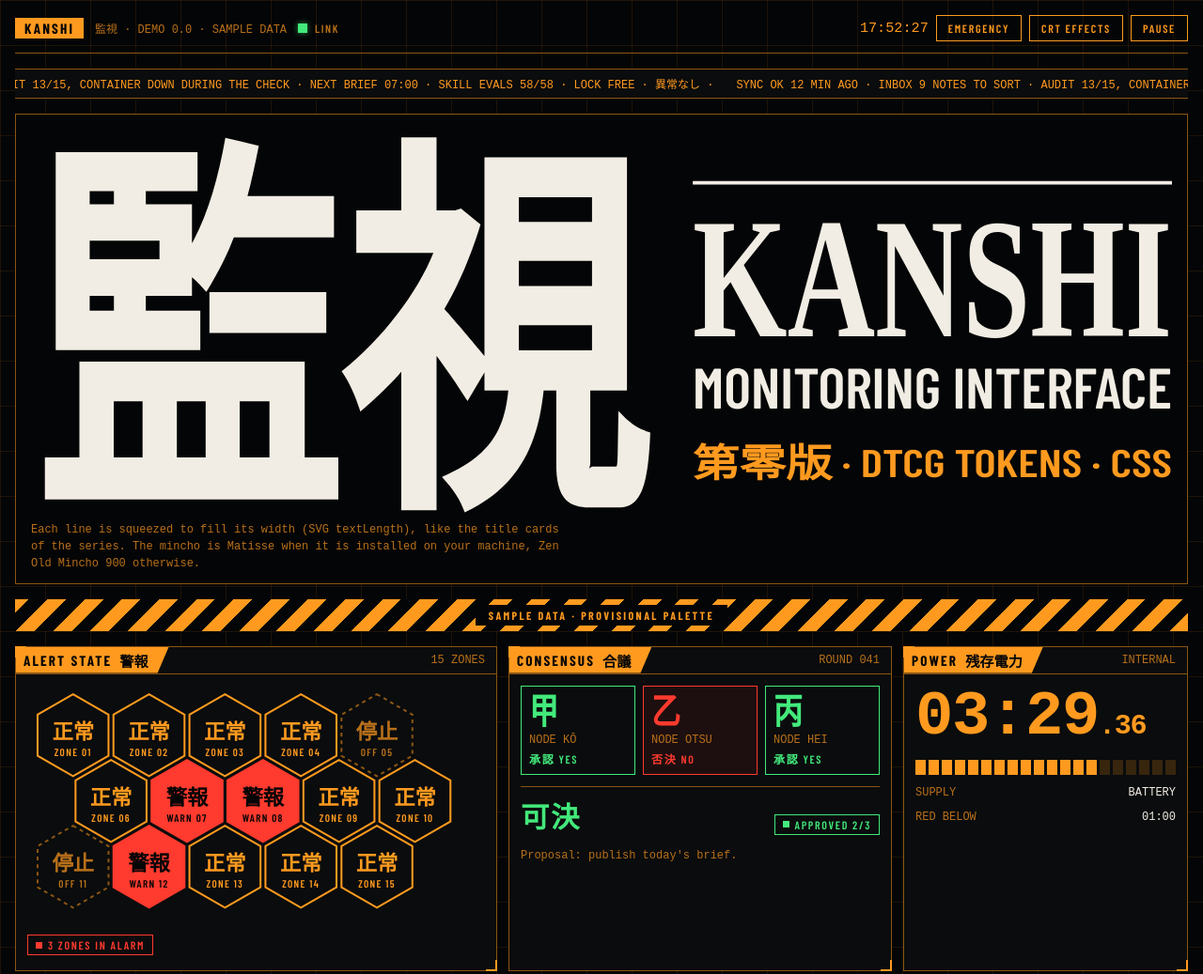
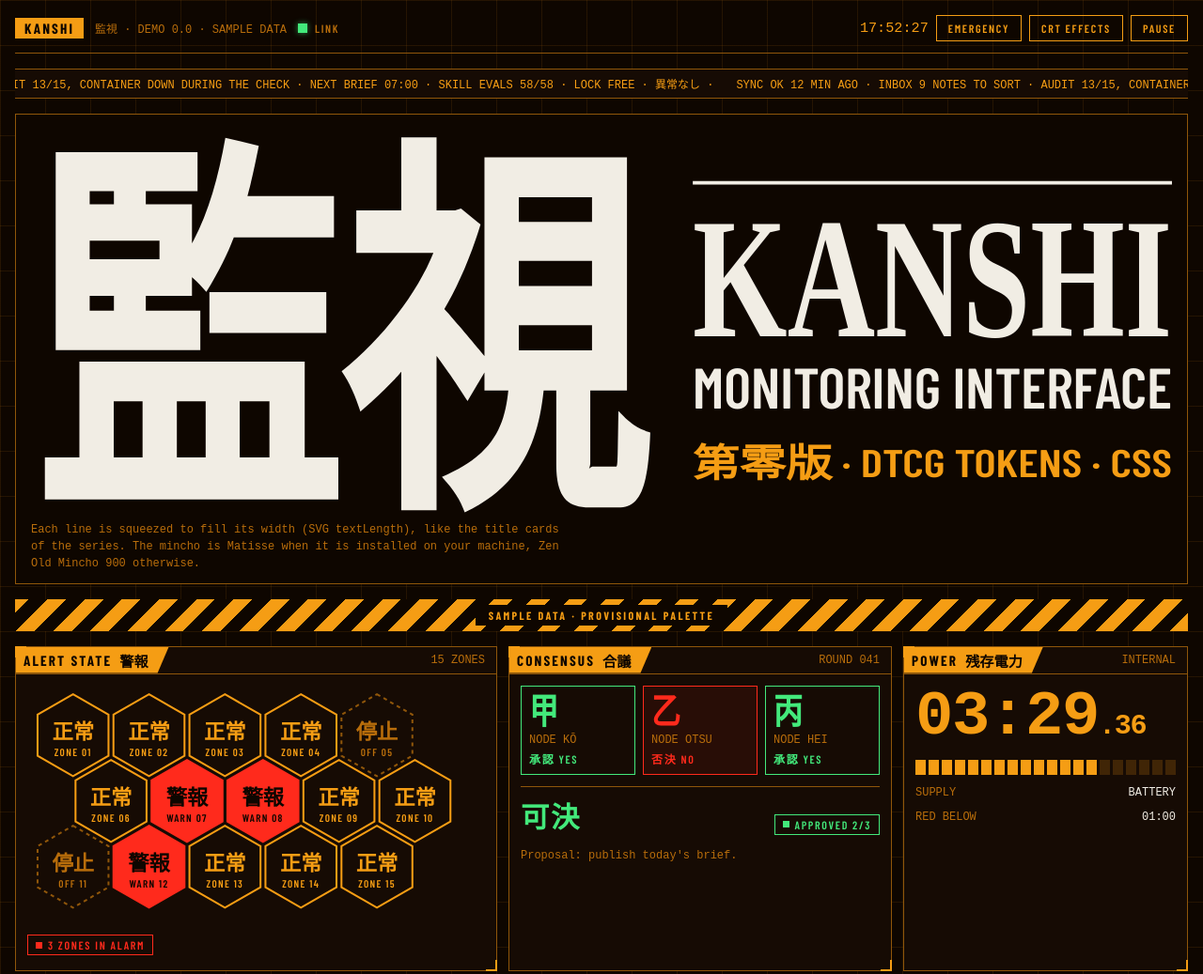
Before and after one commit to Tabrigos/kanshi, a website: page demo/index.html in a window 1280 px wide. Shown: the top 1037 px of the page at 94% size. Drawn offline with nearby package versions, Linux system fonts and the light colour scheme; a web font is replaced by a local one.

Commit message:
Sample the palette from screen graphics
Glass, amber and red come from frames of a film remake. Amber and red are
lifted where legibility needs it, each moved value noting its sampled origin.

```diff
--- a/src/tokens.css
+++ b/src/tokens.css
@@ -4,17 +4,17 @@
  */
 
 :root {
-  --k-color-background: #040506; /** Page background */
-  --k-color-surface: #0a0c0d; /** Panel background */
-  --k-color-border: #8a5513; /** Panel frames and dividers */
+  --k-color-background: #0e0600; /** Page background */
+  --k-color-surface: #160b04; /** Panel background */
+  --k-color-border: #8f560a; /** Panel frames and dividers */
   --k-color-text: #f1ede4; /** Values and primary text */
-  --k-color-text-dim: #b8701a; /** Labels, units, secondary text */
-  --k-color-accent: #ff9a1f; /** The signal color: title tabs, active controls, data lines */
-  --k-color-on-accent: #040506; /** Text set on an accent fill */
+  --k-color-text-dim: #b86d0b; /** Labels, units, secondary text */
+  --k-color-accent: #f59d14; /** The signal color: title tabs, active controls, data lines */
+  --k-color-on-accent: #0e0600; /** Text set on an accent fill */
   --k-color-ok: #43e97b;
-  --k-color-warning: #ff9a1f;
-  --k-color-critical: #ff3a2e;
-  --k-color-on-critical: #040506; /** Text set on a critical fill, such as an alarm hexagon */
+  --k-color-warning: #f59d14;
+  --k-color-critical: #ff2a1c;
+  --k-color-on-critical: #0e0600; /** Text set on a critical fill, such as an alarm hexagon */
   --k-motion-duration-tick: 60ms; /** A counter stepping to its next value */
   --k-motion-duration-step: 90ms; /** One segment of a bar lighting up or going dark */
   --k-motion-duration-swap: 110ms; /** A shape changing state: tone, fill, border */
@@ -49,8 +49,8 @@
 }
 
 :root[data-mode="emergency"] {
-  --k-color-surface: #140707; /** Panel background */
-  --k-color-border: #c02c20; /** Panel frames and dividers */
+  --k-color-surface: #1a0503; /** Panel background */
+  --k-color-border: #cc2516; /** Panel frames and dividers */
   --k-color-text-dim: #e0533f; /** Labels, units, secondary text */
-  --k-color-accent: #ff3a2e; /** The signal color: title tabs, active controls, data lines */
+  --k-color-accent: #ff2a1c; /** The signal color: title tabs, active controls, data lines */
 }
--- a/tokens/color.tokens.json
+++ b/tokens/color.tokens.json
@@ -1,17 +1,17 @@
 {
   "palette": {
     "$type": "color",
-    "$description": "Raw values, not meant for components: the CSS uses the roles in `color`. Provisional: chosen by eye, to be replaced by values sampled from frames of the original series.",
-    "void": { "$value": { "colorSpace": "srgb", "components": [0.0157, 0.0196, 0.0235], "hex": "#040506" }, "$description": "The monitor glass when nothing is drawn" },
-    "panel": { "$value": { "colorSpace": "srgb", "components": [0.0392, 0.0471, 0.051], "hex": "#0a0c0d" } },
-    "line": { "$value": { "colorSpace": "srgb", "components": [0.5412, 0.3333, 0.0745], "hex": "#8a5513" } },
-    "amber": { "$value": { "colorSpace": "srgb", "components": [1, 0.6039, 0.1216], "hex": "#ff9a1f" } },
-    "amber-dim": { "$value": { "colorSpace": "srgb", "components": [0.7216, 0.4392, 0.102], "hex": "#b8701a" } },
-    "red": { "$value": { "colorSpace": "srgb", "components": [1, 0.2275, 0.1804], "hex": "#ff3a2e" } },
+    "$description": "Raw values, not meant for components: the CSS uses the roles in `color`. Sampled from screen graphics in frames of a film remake (the bright core of the lit strokes, glow excluded), then moved where legibility needs it: each moved value says so. Frames of the original series are still to be sampled.",
+    "void": { "$value": { "colorSpace": "srgb", "components": [0.0549, 0.0235, 0], "hex": "#0e0600" }, "$description": "The monitor glass when nothing is drawn: sampled, the dark of the amber screens" },
+    "panel": { "$value": { "colorSpace": "srgb", "components": [0.0863, 0.0431, 0.0157], "hex": "#160b04" }, "$description": "The glass lifted a step, so a panel reads against the page" },
+    "line": { "$value": { "colorSpace": "srgb", "components": [0.5608, 0.3373, 0.0392], "hex": "#8f560a" }, "$description": "The amber dimmed until frames recede, keeping 3:1" },
+    "amber": { "$value": { "colorSpace": "srgb", "components": [0.9608, 0.6157, 0.0784], "hex": "#f59d14" }, "$description": "Sampled #e3890d from the text and numbers of the amber monitors, lifted so the signal stands apart from secondary text and from red" },
+    "amber-dim": { "$value": { "colorSpace": "srgb", "components": [0.7216, 0.4275, 0.0431], "hex": "#b86d0b" }, "$description": "The amber dimmed for secondary text, keeping 4.5:1" },
+    "red": { "$value": { "colorSpace": "srgb", "components": [1, 0.1647, 0.1098], "hex": "#ff2a1c" }, "$description": "Sampled #f41715 from the alarm hexagons, lifted for legibility: as text it held 4.5:1 on a panel by a hair" },
     "green": { "$value": { "colorSpace": "srgb", "components": [0.2627, 0.9137, 0.4824], "hex": "#43e97b" } },
     "paper": { "$value": { "colorSpace": "srgb", "components": [0.9451, 0.9294, 0.8941], "hex": "#f1ede4" } },
-    "panel-alarm": { "$value": { "colorSpace": "srgb", "components": [0.0784, 0.0275, 0.0275], "hex": "#140707" }, "$description": "Panel glass under an emergency" },
-    "red-dim": { "$value": { "colorSpace": "srgb", "components": [0.7529, 0.1725, 0.1255], "hex": "#c02c20" } },
+    "panel-alarm": { "$value": { "colorSpace": "srgb", "components": [0.102, 0.0196, 0.0118], "hex": "#1a0503" }, "$description": "Panel glass under an emergency: the dark of the red screens" },
+    "red-dim": { "$value": { "colorSpace": "srgb", "components": [0.8, 0.1451, 0.0863], "hex": "#cc2516" }, "$description": "The red dimmed for frames, keeping 3:1" },
     "red-soft": { "$value": { "colorSpace": "srgb", "components": [0.8784, 0.3255, 0.2471], "hex": "#e0533f" } }
   },
   "color": {
```
Also changed, not shown: README.md.
